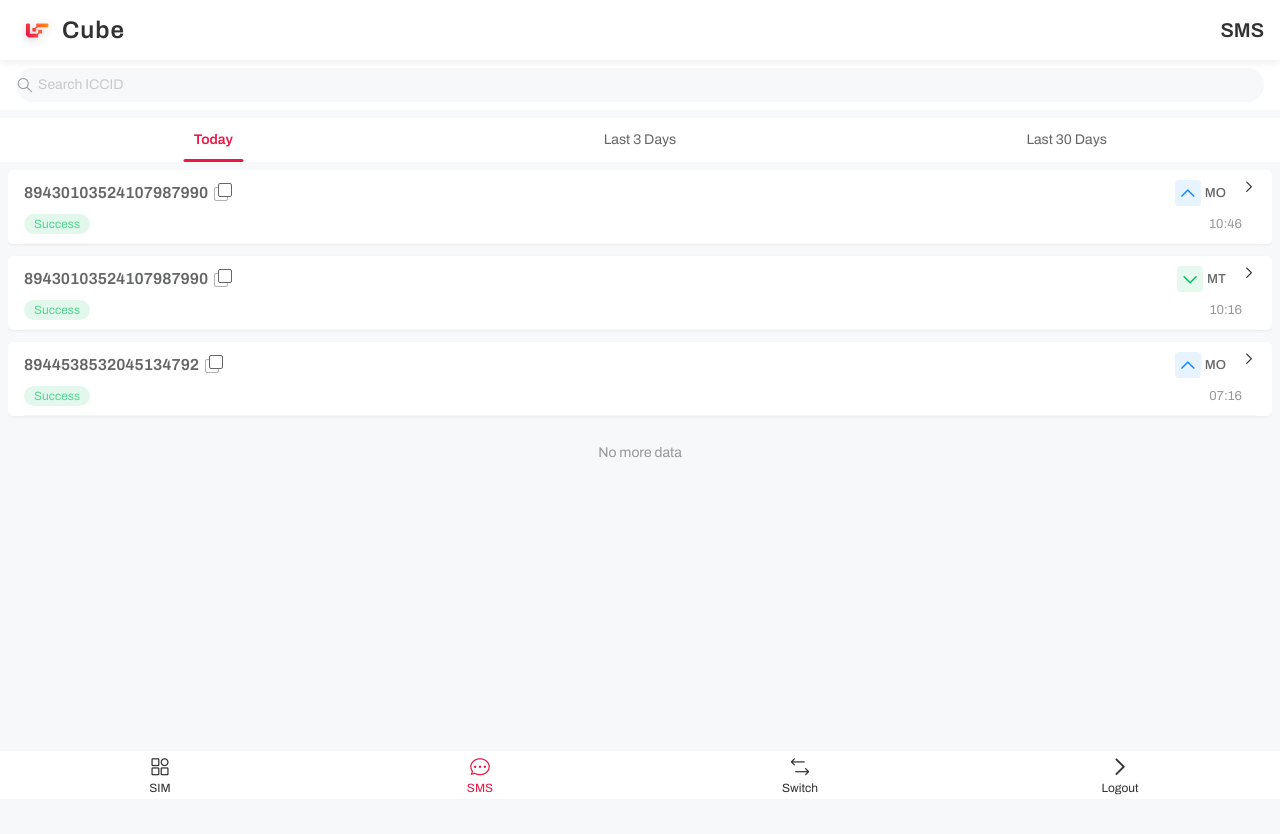
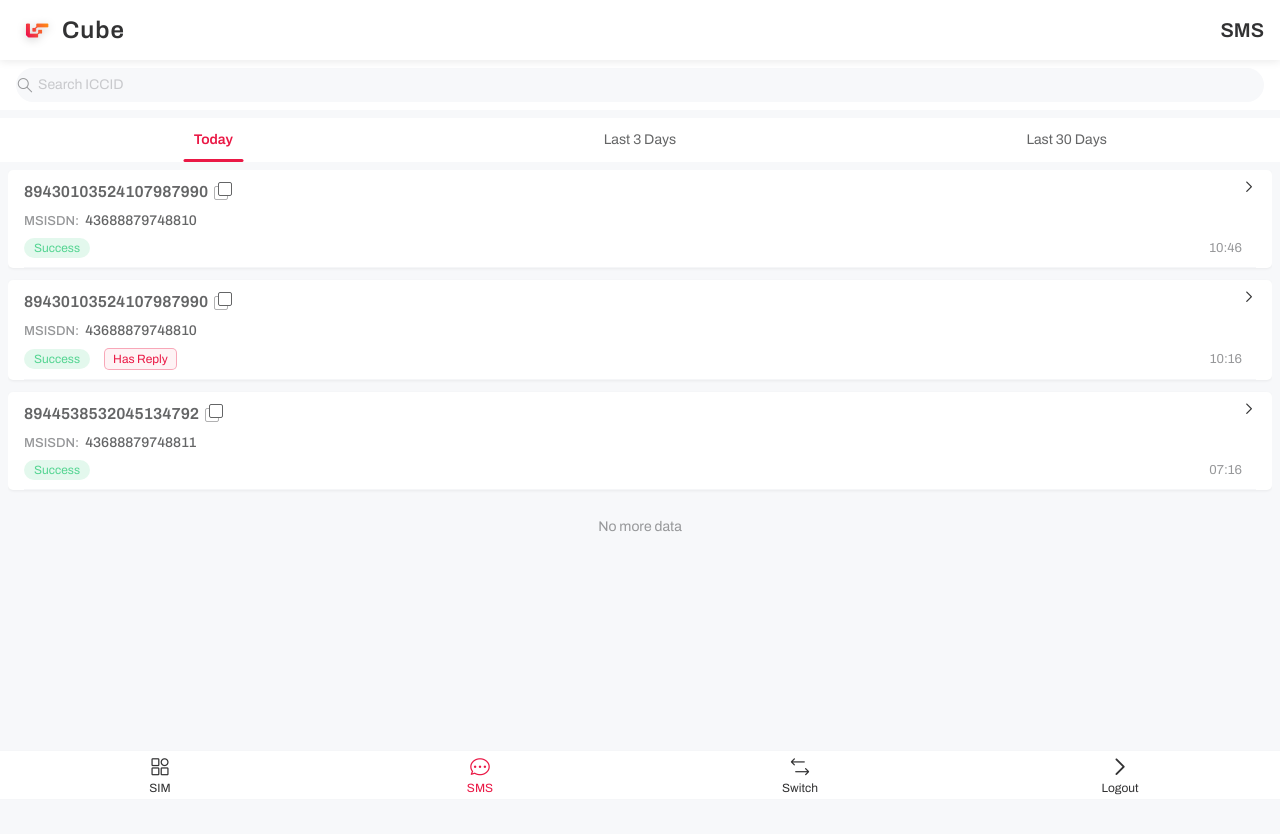
Before and after one commit to nocodevit/cube-mobile-vant, a Vue app: page /sim-sms in a window 1280 px wide. Shown: the top 834 px of the page. Built offline with nearby package versions, Linux system fonts and the light colour scheme.

Commit message:
feat: change sms tab design; removed reiction; add has reply tag; sms detail add replies

```diff
--- a/src/mock.js
+++ b/src/mock.js
@@ -665,6 +665,36 @@ const mockSmsList = [
 export function getSmsList(filters = {}) {
   let results = [...mockSmsList]
 
+  // 为每个 SMS 添加 MSISDN 和回复内容
+  results = results.map(sms => {
+    const sim = getSimByIccid(sms.iccid)
+    const msisdn = sim ? sim.msisdn : ''
+
+    // 只有发送成功（status === 'success'）的 MT 类型 SMS 才可能有回复
+    let replies = []
+    if (sms.direction === 'MT' && sms.status === 'success') {
+      // 查找该 ICCID 下，时间晚于当前 SMS 的 MO 类型回复
+      replies = mockSmsList
+        .filter(reply =>
+          reply.iccid === sms.iccid &&
+          reply.direction === 'MO' &&
+          reply.timestamp > sms.timestamp
+        )
+        .map(reply => ({
+          content: reply.content,
+          timestamp: reply.timestamp,
+          status: reply.status
+        }))
+        .sort((a, b) => a.timestamp - b.timestamp) // 按时间正序
+    }
+
+    return {
+      ...sms,
+      msisdn,
+      replies
+    }
+  })
+
   // 按ICCID筛选
   if (filters.iccid) {
     const lowerIccid = filters.iccid.toLowerCase()
--- a/src/views/SimSMS.vue
+++ b/src/views/SimSMS.vue
@@ -88,19 +88,21 @@
                       <div class="copy-box-front"></div>
                     </div>
                   </div>
-                  <div class="sms-direction">
-                    <van-icon :name="sms.direction === 'MT' ? 'arrow-down' : 'arrow-up'"
-                      :class="['direction-icon', sms.direction === 'MT' ? 'mt' : 'mo']" />
-                    <span class="direction-text">{{ sms.direction }}</span>
-                  </div>
                 </div>
               </template>
               <template #label>
                 <div class="sms-item-content">
+                  <div class="sms-msisdn-row">
+                    <span class="msisdn-label">MSISDN:</span>
+                    <span class="msisdn-value">{{ sms.msisdn || 'N/A' }}</span>
+                  </div>
                   <div class="sms-info-row">
                     <div class="sms-status">
                       <van-tag :type="sms.status === 'success' ? 'success' : 'danger'" size="small" class="status-tag">
                         {{ sms.status === 'success' ? 'Success' : 'Failed' }}
+                      </van-tag>
+                      <van-tag v-if="sms.replies && sms.replies.length > 0" type="primary" size="small" class="reply-tag">
+                        Has Reply
                       </van-tag>
                     </div>
                     <div class="sms-time">{{ formatTime(sms.timestamp) }}</div>
@@ -129,12 +131,8 @@
             <div class="detail-value">{{ selectedSms.iccid }}</div>
           </div>
           <div class="detail-section">
-            <div class="detail-label">Direction</div>
-            <div class="detail-value">
-              <van-icon :name="selectedSms.direction === 'MT' ? 'arrow-down' : 'arrow-up'"
-                :class="['direction-icon', selectedSms.direction === 'MT' ? 'mt' : 'mo']" />
-              <span style="margin-left: 8px;">{{ selectedSms.direction === 'MT' ? 'MT (Platform to Device)' : 'MO (Device to Platform)' }}</span>
-            </div>
+            <div class="detail-label">MSISDN</div>
+            <div class="detail-value">{{ selectedSms.msisdn || 'N/A' }}</div>
           </div>
           <div class="detail-section">
             <div class="detail-label">Status</div>
@@ -161,6 +159,22 @@
                   <div class="copy-box-back"></div>
                   <div class="copy-box-front"></div>
                 </div>
+              </div>
+            </div>
+          </div>
+          <!-- 回复内容 -->
+          <div v-if="selectedSms.replies && selectedSms.replies.length > 0" class="detail-section replies-section">
+            <div class="detail-label">Replies</div>
+            <div v-for="(reply, index) in selectedSms.replies" :key="index" class="reply-item">
+              <div class="reply-content-wrapper">
+                <div class="reply-content-text">
+                  {{ reply.content }}
+                  <div class="copy-icon-overlay" @click="copyReplyContent(reply.content)">
+                    <div class="copy-box-back"></div>
+                    <div class="copy-box-front"></div>
+                  </div>
+                </div>
+                <div class="reply-time">{{ formatDetailTime(reply.timestamp) }}</div>
               </div>
             </div>
           </div>
@@ -483,6 +497,40 @@ const copyContent = async () => {
   }
 }
 
+// 复制回复内容
+const copyReplyContent = async (content) => {
+  if (!content) return
+
+  try {
+    await navigator.clipboard.writeText(content)
+    showToast({
+      type: 'success',
+      message: 'Reply content copied to clipboard'
+    })
+  } catch (err) {
+    // 降级方案：使用传统方法
+    const textArea = document.createElement('textarea')
+    textArea.value = content
+    textArea.style.position = 'fixed'
+    textArea.style.opacity = '0'
+    document.body.appendChild(textArea)
+    textArea.select()
+    try {
+      document.execCommand('copy')
+      showToast({
+        type: 'success',
+        message: 'Reply content copied to clipboard'
+      })
+    } catch (err) {
+      showToast({
+        type: 'fail',
+        message: 'Failed to copy reply content'
+      })
+    }
+    document.body.removeChild(textArea)
+  }
+}
+
 // 处理登出
 const handleLogout = async () => {
   try {
@@ -629,6 +677,16 @@ const handleLogout = async () => {
   justify-content: space-between;
   align-items: center;
   margin-bottom: 8px;
+  gap: 8px;
+}
+
+/* Has Reply 标签样式 - 与 SIM 标签保持一致 */
+:deep(.reply-tag) {
+  border-radius: 5px !important;
+  background-color: rgba(234, 24, 69, 0.05) !important;
+  color: var(--cube-primary-color) !important;
+  border: 1px solid rgba(234, 24, 69, 0.35) !important;
+  padding: 2px 8px;
 }
 
 .sms-iccid-wrapper {
@@ -703,34 +761,23 @@ const handleLogout = async () => {
   background-color: #f7f8fa;
 }
 
-.sms-direction {
+.sms-msisdn-row {
   display: flex;
   align-items: center;
-  margin-left: 16px;
-  margin-right: 16px;
-  gap: 4px;
+  gap: 6px;
+  margin-bottom: 8px;
 }
 
-.direction-icon {
-  font-size: 18px;
-  padding: 4px;
-  border-radius: 4px;
+.msisdn-label {
+  font-size: 13px;
+  color: var(--cube-text-secondary);
+  font-weight: 500;
 }
 
-.direction-icon.mt {
-  color: #07c160;
-  background-color: rgba(7, 193, 96, 0.1);
-}
-
-.direction-icon.mo {
-  color: #1989fa;
-  background-color: rgba(25, 137, 250, 0.1);
-}
-
-.direction-text {
-  font-size: 13px;
+.msisdn-value {
+  font-size: 14px;
+  color: #646566;
   font-weight: 500;
-  color: #646566;
 }
 
 .sms-item-content {
@@ -747,6 +794,7 @@ const handleLogout = async () => {
 .sms-status {
   display: flex;
   align-items: center;
+  gap: 6px;
 }
 
 .status-tag {
@@ -860,6 +908,50 @@ const handleLogout = async () => {
   padding-bottom: 40px;
   background-color: #f7f8fa;
   border-radius: 8px;
+}
+
+/* 回复内容样式 */
+.replies-section {
+  margin-top: 24px;
+}
+
+.reply-item {
+  margin-bottom: 16px;
+}
+
+.reply-item:last-child {
+  margin-bottom: 0;
+}
+
+.reply-content-wrapper {
+  margin-top: 8px;
+}
+
+.reply-content-text {
+  position: relative;
+  line-height: 1.6;
+  word-wrap: break-word;
+  white-space: pre-wrap;
+  padding: 12px;
+  padding-bottom: 40px;
+  background-color: #f7f8fa;
+  border-radius: 8px;
+}
+
+.reply-time {
+  margin-top: 8px;
+  font-size: 12px;
+  color: var(--cube-text-secondary);
+}
+
+.reply-content-wrapper .copy-icon-overlay {
+  position: absolute;
+  bottom: 8px;
+  right: 8px;
+}
+
+.reply-content-wrapper .copy-box-front {
+  background-color: #f7f8fa;
 }
 
 
```
Also changed, not shown: 1 other file (tests, documents, lock files or other folders).
